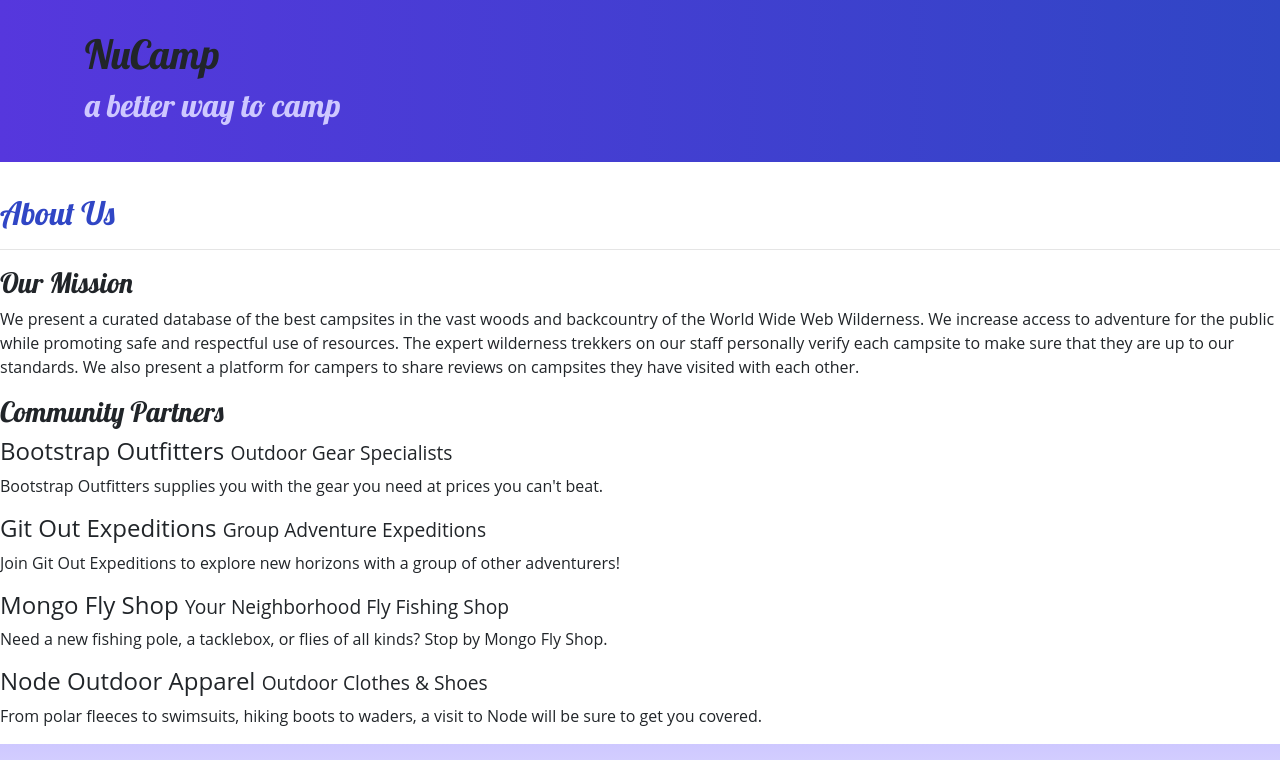
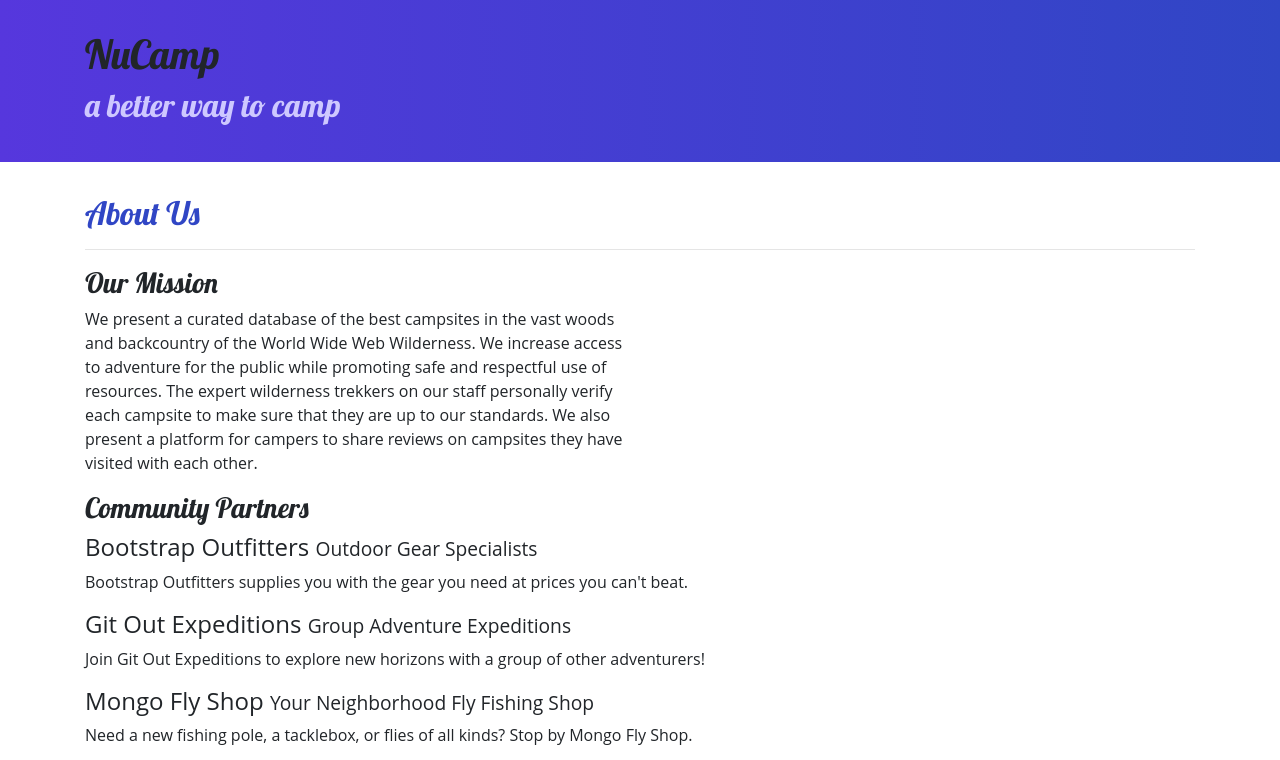
Before and after one commit to agavhe01/Campsite-First-MERN-Project-, a website: page aboutus.html in a window 1280 px wide. Shown: the top 760 px of the page. Drawn offline with nearby package versions, Linux system fonts and the light colour scheme.

Commit message:
DOne with Week 1 Workshop

```diff
--- a/aboutus.html
+++ b/aboutus.html
@@ -25,32 +25,32 @@
         </div>
     </header>
 
-    <div >
-        <div>
-            <div>
+    <div class = "container">
+        <div class = "row">
+            <div class = "col-12">
                <h2>About Us</h2>
                <hr />
             </div>
         </div>
 
-        <div>
-            <div>
+        <div class = "row">
+            <div class = "col-12 col-sm-6">
                 <h3>Our Mission</h3>
                 <p>We present a curated database of the best campsites in the vast woods and backcountry of the World Wide Web Wilderness. We increase access to adventure for the public while promoting safe and respectful use of resources. The expert wilderness trekkers on our staff personally verify each campsite to make sure that they are up to our standards. We also present a platform for campers to share reviews on campsites they have visited with each other.</p>
             </div>
         </div>
 
-        <div>
-            <div>
+        <div class = "row">
+            <div class = "col-12">
                 <h3>Community Partners</h3>
                 <h4>Bootstrap Outfitters <small>Outdoor Gear Specialists</small></h4>
-                <p>Bootstrap Outfitters supplies you with the gear you need at prices you can't beat.</p>
+                <p class = "d-none d-sm-block">Bootstrap Outfitters supplies you with the gear you need at prices you can't beat.</p>
                 <h4>Git Out Expeditions <small>Group Adventure Expeditions</small></h4>
-                <p>Join Git Out Expeditions to explore new horizons with a group of other adventurers!</p>
+                <p class = "d-none d-sm-block">Join Git Out Expeditions to explore new horizons with a group of other adventurers!</p>
                 <h4>Mongo Fly Shop <small>Your Neighborhood Fly Fishing Shop</small></h4>
-                <p>Need a new fishing pole, a tacklebox, or flies of all kinds? Stop by Mongo Fly Shop.</p>
+                <p class = "d-none d-sm-block">Need a new fishing pole, a tacklebox, or flies of all kinds? Stop by Mongo Fly Shop.</p>
                 <h4>Node Outdoor Apparel <small>Outdoor Clothes & Shoes</small></h4>
-                <p>From polar fleeces to swimsuits, hiking boots to waders, a visit to Node will be sure to get you covered.</p>
+                <p class = "d-none d-sm-block">From polar fleeces to swimsuits, hiking boots to waders, a visit to Node will be sure to get you covered.</p>
             </div>
         </div>
     </div>
```
